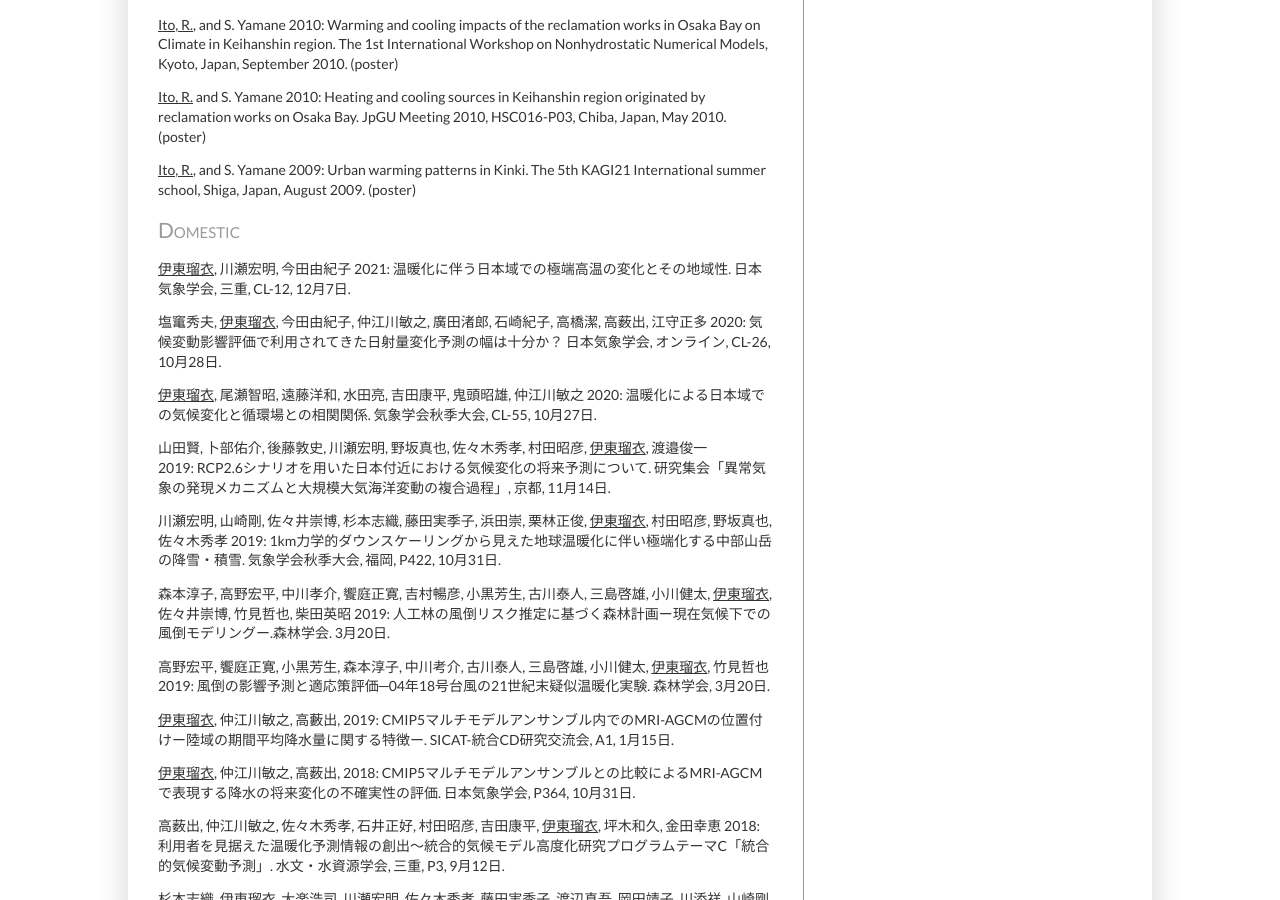
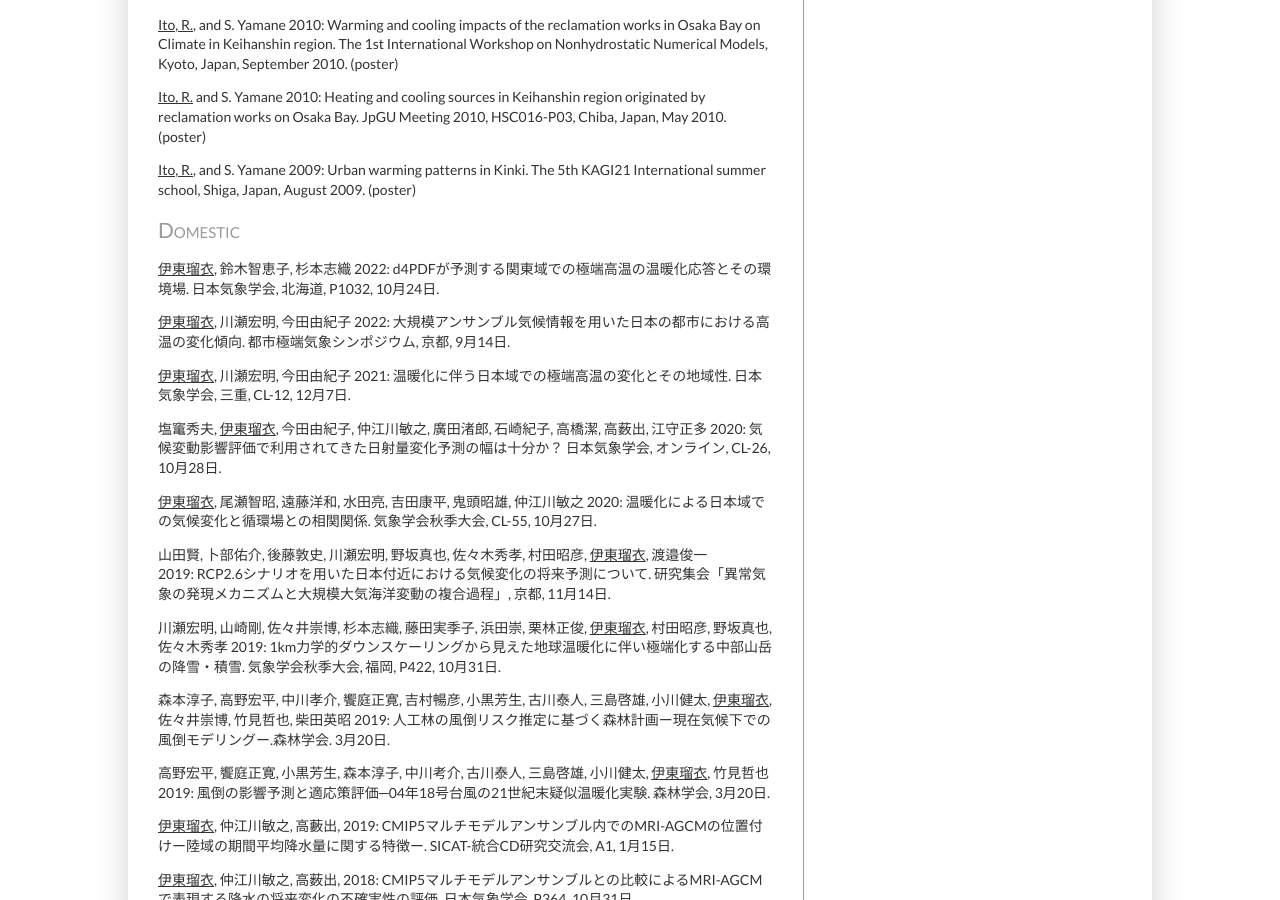
Before and after one commit to rui-climbiz/rui-climbiz.github.io, a Jekyll site: the page built from publications.html, in a window 1280 px wide and 900 px high, scrolled down 4421 px. Built offline with Jekyll 4.4.1, drawn with Linux system fonts in a browser that asks for light colours.

Commit message:
Update publications.html

```diff
--- a/publications.html
+++ b/publications.html
@@ -69,6 +69,8 @@
 <p><u>Ito, R.</u> and S. Yamane 2010: Heating and cooling sources in Keihanshin region originated by reclamation works on Osaka Bay. JpGU Meeting 2010, HSC016-P03, Chiba, Japan, May 2010. (poster)</p>
 <p><u>Ito, R.</u>, and S. Yamane 2009: Urban warming patterns in Kinki. The 5th KAGI21 International summer school, Shiga, Japan, August 2009. (poster)</p>
 <h2>Domestic</h2>
+<p><u>伊東瑠衣</u>, 鈴木智恵子, 杉本志織 2022: d4PDFが予測する関東域での極端高温の温暖化応答とその環境場. 日本気象学会, 北海道, P1032, 10月24日.</p>
+<p><u>伊東瑠衣</u>, 川瀬宏明, 今田由紀子 2022: 大規模アンサンブル気候情報を用いた日本の都市における高温の変化傾向. 都市極端気象シンポジウム, 京都, 9月14日.</p>
 <p><u>伊東瑠衣</u>, 川瀬宏明, 今田由紀子 2021: 温暖化に伴う日本域での極端高温の変化とその地域性. 日本気象学会, 三重, CL-12, 12月7日.</p>
 <p>塩竃秀夫, <u>伊東瑠衣</u>, 今田由紀子, 仲江川敏之, 廣田渚郎, 石崎紀子, 高橋潔, 高薮出, 江守正多 2020: 気候変動影響評価で利用されてきた日射量変化予測の幅は十分か？ 日本気象学会, オンライン, CL-26, 10月28日.</p>
 <p><u>伊東瑠衣</u>, 尾瀬智昭, 遠藤洋和, 水田亮, 吉田康平, 鬼頭昭雄, 仲江川敏之 2020: 温暖化による日本域での気候変化と循環場との相関関係. 気象学会秋季大会, CL-55, 10月27日.</p>
```
